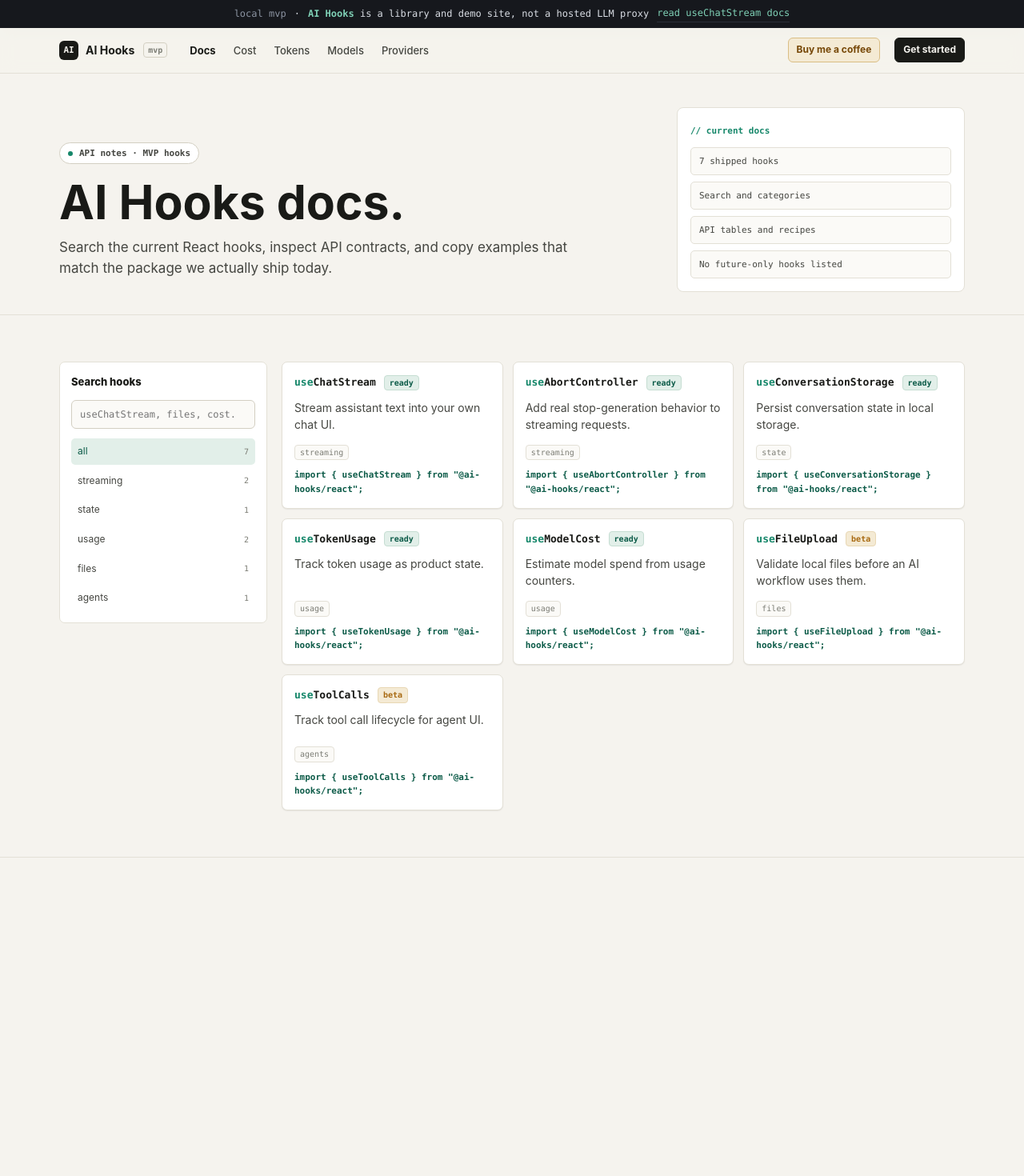
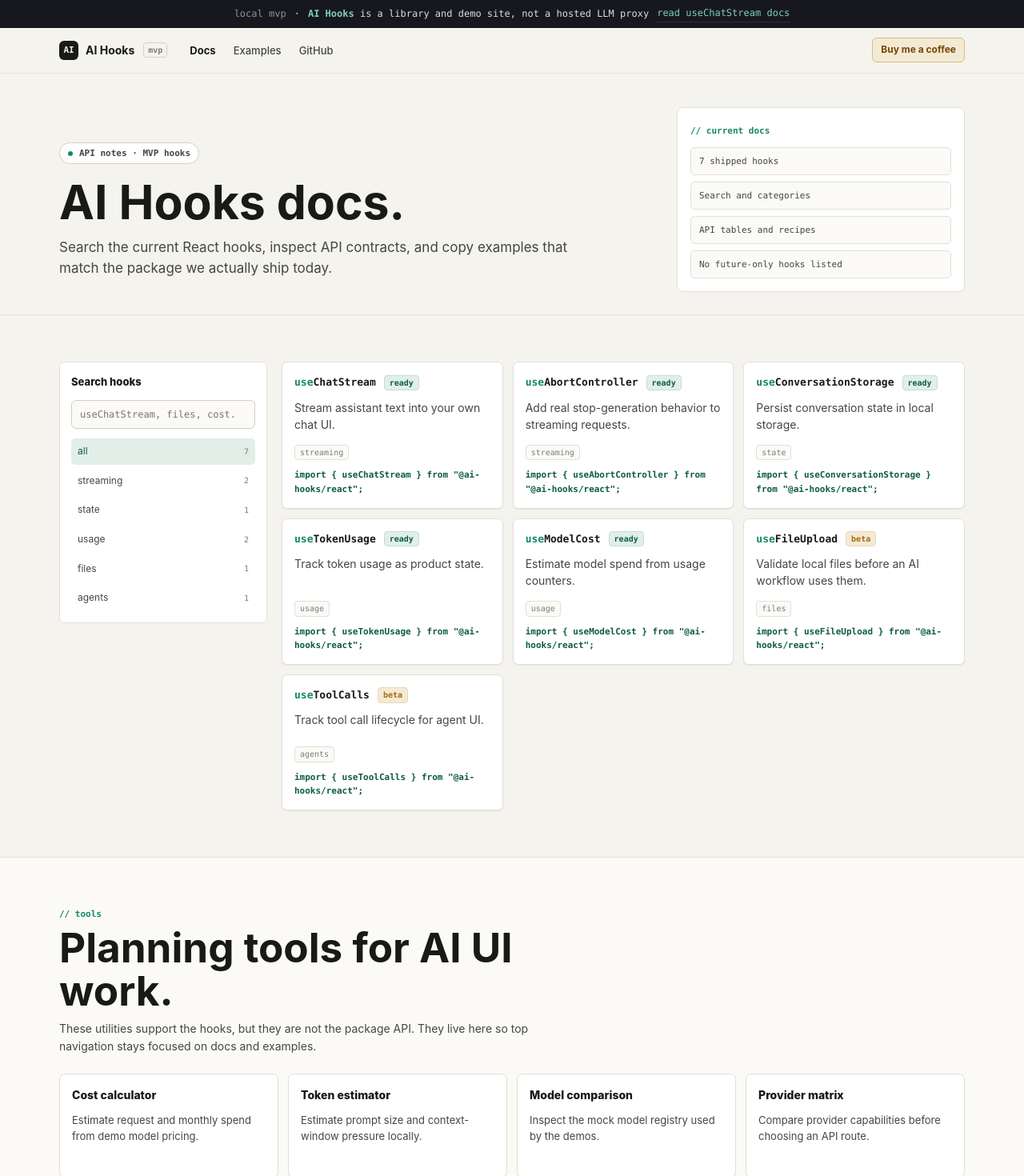
Before and after one commit to DumanTorbayev/ai-hooks, a Next.js app in the folder apps/web/: page /docs in a window 1280 px wide. Shown: the top 1470 px of the page at 80% size. Before the commit the page ends 1072 px from the top, so only its background shows below. Built offline with nearby package versions, Linux system fonts and the light colour scheme; no server answers.

Commit message:
feat: focus navigation around docs and examples

```diff
--- a/apps/web/app/cost-calculator/page.tsx
+++ b/apps/web/app/cost-calculator/page.tsx
@@ -16,7 +16,7 @@ export default function CostCalculatorPage() {
   return (
     <>
       <TopBanner />
-      <SiteHeader active="cost" />
+      <SiteHeader />
       <main>
         <section className="utility-hero">
           <div className="wrap utility-grid">
--- a/apps/web/app/docs/docs.module.css
+++ b/apps/web/app/docs/docs.module.css
@@ -96,6 +96,16 @@
   color: var(--muted);
   font-family: var(--mono);
   font-size: 10px;
+}
+
+.tagRow {
+  display: flex;
+  flex-wrap: wrap;
+  gap: 6px;
+}
+
+.tagRow .cardMeta {
+  margin-bottom: 0;
 }
 
 .card code,
@@ -307,6 +317,40 @@
   color: var(--ink-2);
 }
 
+.toolsGrid {
+  display: grid;
+  grid-template-columns: repeat(4, minmax(0, 1fr));
+  gap: 12px;
+}
+
+.toolCard {
+  display: block;
+  min-height: 130px;
+  border: 1px solid var(--line);
+  border-radius: 7px;
+  background: var(--surface);
+  padding: 15px;
+  box-shadow: var(--shadow);
+}
+
+.toolCard span {
+  color: var(--ink);
+  font-size: 14px;
+  font-weight: 800;
+}
+
+.toolCard p {
+  margin: 10px 0 0;
+  color: var(--ink-2);
+  font-size: 13px;
+}
+
+.toolCard:hover,
+.toolCard:focus-visible {
+  border-color: var(--line-2);
+  box-shadow: var(--shadow-lg);
+}
+
 .side {
   display: grid;
   min-width: 0;
@@ -372,10 +416,18 @@
   .recipeGrid {
     grid-template-columns: 1fr;
   }
+
+  .toolsGrid {
+    grid-template-columns: repeat(2, minmax(0, 1fr));
+  }
 }
 
 @media (max-width: 720px) {
   .grid {
     grid-template-columns: 1fr;
   }
+
+  .toolsGrid {
+    grid-template-columns: 1fr;
+  }
 }
--- a/apps/web/app/docs/page.tsx
+++ b/apps/web/app/docs/page.tsx
@@ -5,6 +5,7 @@ import { SiteHeader } from "@/components/home/site-header";
 import { TopBanner } from "@/components/home/top-banner";
 import { createPageMetadata } from "@/lib/metadata";
 import { DocsCatalog } from "./docs-catalog";
+import styles from "./docs.module.css";
 
 export const metadata: Metadata = createPageMetadata({
   description:
@@ -12,6 +13,29 @@ export const metadata: Metadata = createPageMetadata({
   path: "/docs",
   title: "Docs",
 });
+
+const docTools = [
+  {
+    description: "Estimate request and monthly spend from demo model pricing.",
+    href: "/cost-calculator",
+    label: "Cost calculator",
+  },
+  {
+    description: "Estimate prompt size and context-window pressure locally.",
+    href: "/token-estimator",
+    label: "Token estimator",
+  },
+  {
+    description: "Inspect the mock model registry used by the demos.",
+    href: "/model-comparison",
+    label: "Model comparison",
+  },
+  {
+    description: "Compare provider capabilities before choosing an API route.",
+    href: "/provider-compatibility",
+    label: "Provider matrix",
+  },
+] as const;
 
 export default function DocsIndexPage() {
   return (
@@ -50,6 +74,30 @@ export default function DocsIndexPage() {
             <DocsCatalog docs={hookDocs} />
           </div>
         </section>
+
+        <section className="block alt-block">
+          <div className="wrap">
+            <div className="block-head">
+              <div className="lhs">
+                <span className="sec-label">// tools</span>
+                <h2>Planning tools for AI UI work.</h2>
+                <p>
+                  These utilities support the hooks, but they are not the package API.
+                  They live here so top navigation stays focused on docs and examples.
+                </p>
+              </div>
+            </div>
+
+            <div className={styles.toolsGrid}>
+              {docTools.map((tool) => (
+                <a className={styles.toolCard} href={tool.href} key={tool.href}>
+                  <span>{tool.label}</span>
+                  <p>{tool.description}</p>
+                </a>
+              ))}
+            </div>
+          </div>
+        </section>
       </main>
     </>
   );
--- a/apps/web/app/globals.css
+++ b/apps/web/app/globals.css
@@ -1928,14 +1928,26 @@ pre.code {
   }
 
   .hide-mobile,
-  .nav-links,
   .icon-link,
-  .nav .btn:not(.primary) {
+  .nav .btn {
     display: none;
   }
 
   .nav-row {
-    gap: 10px;
+    gap: 8px;
+  }
+
+  .ver {
+    display: none;
+  }
+
+  .nav-links {
+    gap: 0;
+  }
+
+  .nav-links a {
+    padding: 6px 5px;
+    font-size: 12px;
   }
 
   .hero {
--- a/apps/web/app/model-comparison/page.tsx
+++ b/apps/web/app/model-comparison/page.tsx
@@ -16,7 +16,7 @@ export default function ModelComparisonPage() {
   return (
     <>
       <TopBanner />
-      <SiteHeader active="models" />
+      <SiteHeader />
       <main>
         <section className="utility-hero">
           <div className="wrap utility-grid">
--- a/apps/web/app/provider-compatibility/page.tsx
+++ b/apps/web/app/provider-compatibility/page.tsx
@@ -16,7 +16,7 @@ export default function ProviderCompatibilityPage() {
   return (
     <>
       <TopBanner />
-      <SiteHeader active="providers" />
+      <SiteHeader />
       <main>
         <section className="utility-hero">
           <div className="wrap utility-grid">
--- a/apps/web/app/token-estimator/page.tsx
+++ b/apps/web/app/token-estimator/page.tsx
@@ -16,7 +16,7 @@ export default function TokenEstimatorPage() {
   return (
     <>
       <TopBanner />
-      <SiteHeader active="tokens" />
+      <SiteHeader />
       <main>
         <section className="utility-hero">
           <div className="wrap utility-grid">
--- a/apps/web/components/home/site-header.tsx
+++ b/apps/web/components/home/site-header.tsx
@@ -1,7 +1,7 @@
 import { SupportButton } from "@/components/support-button";
 
 type SiteHeaderProps = {
-  active?: "cost" | "tokens" | "models" | "providers" | "docs";
+  active?: "docs" | "examples";
 };
 
 export function SiteHeader({ active }: SiteHeaderProps) {
@@ -16,27 +16,22 @@ export function SiteHeader({ active }: SiteHeaderProps) {
           <a className={active === "docs" ? "active" : undefined} href="/docs">
             Docs
           </a>
-          <a className={active === "cost" ? "active" : undefined} href="/cost-calculator">
-            Cost
-          </a>
-          <a className={active === "tokens" ? "active" : undefined} href="/token-estimator">
-            Tokens
-          </a>
-          <a className={active === "models" ? "active" : undefined} href="/model-comparison">
-            Models
+          <a
+            className={active === "examples" ? "active" : undefined}
+            href="/examples"
+          >
+            Examples
           </a>
           <a
-            className={active === "providers" ? "active" : undefined}
-            href="/provider-compatibility"
+            href="https://github.com/DumanTorbayev/ai-hooks"
+            rel="noreferrer"
+            target="_blank"
           >
-            Providers
+            GitHub
           </a>
         </nav>
         <div className="nav-spacer" />
         <SupportButton className="btn support sm" />
-        <a className="btn primary sm" href="/docs">
-          Get started
-        </a>
       </div>
     </header>
   );
```
Also changed, not shown: apps/web/app/examples/page.tsx (added, +89 -0 lines).
